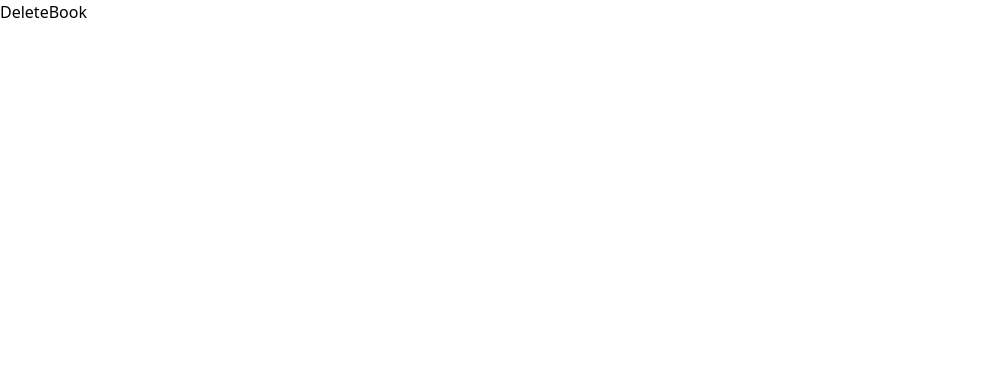
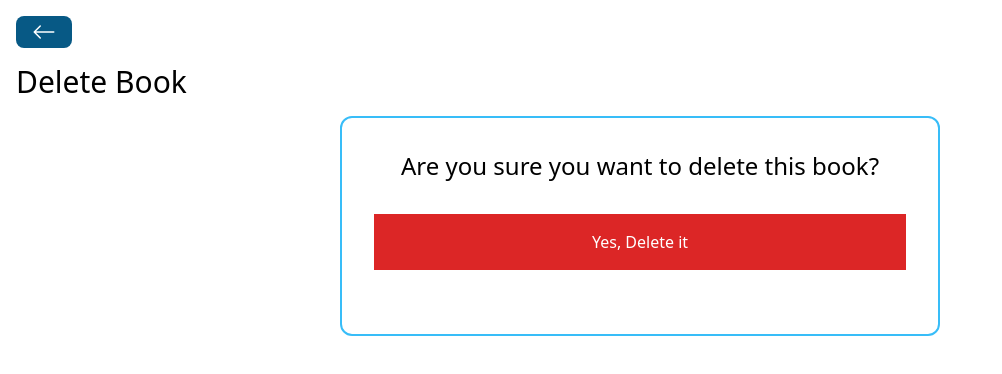
Before and after one commit to hwrdyen/Bookbuster, a React (Vite) app in the folder frontend/: page /books/delete/1 in a window 1280 px wide. Shown: the top 374 px of the page, without its empty margins (0-1002 px from the left). Built offline with nearby package versions, Linux system fonts and the light colour scheme.

Commit message:
Completed first draft of DeleteBook Page

```diff
--- a/frontend/src/pages/DeleteBook.jsx
+++ b/frontend/src/pages/DeleteBook.jsx
@@ -1,7 +1,45 @@
-import React from "react";
+import { useState } from "react";
+import BackButton from "../components/BackButton";
+import Spinner from "../components/Spinner";
+import axios from "axios";
+import { useNavigate, useParams } from "react-router-dom";
 
 const DeleteBook = () => {
-  return <div>DeleteBook</div>;
+  const [loading, setLoading] = useState(false);
+  const navigate = useNavigate();
+  const { id } = useParams();
+  const handleDeleteBook = () => {
+    setLoading(true);
+    axios
+      .delete(`http://localhost:8080/books/${id}`)
+      .then((response) => {
+        setLoading(false);
+        navigate("/");
+      })
+      .catch((error) => {
+        setLoading(false);
+        alert(`An error happened. Please check console!`);
+        console.log(error);
+      });
+  };
+
+  return (
+    <div className="p-4">
+      <BackButton />
+      <h1 className="text-3xl my-4">Delete Book</h1>
+      {loading ? <Spinner /> : ""}
+      <div className="flex flex-col items-center border-2 border-sky-400 rounded-xl w-[600px] p-8 mx-auto">
+        <h3 className="text-2xl">Are you sure you want to delete this book?</h3>
+
+        <button
+          className="p-4 bg-red-600 text-white m-8 w-full"
+          onClick={handleDeleteBook}
+        >
+          Yes, Delete it
+        </button>
+      </div>
+    </div>
+  );
 };
 
 export default DeleteBook;
```
